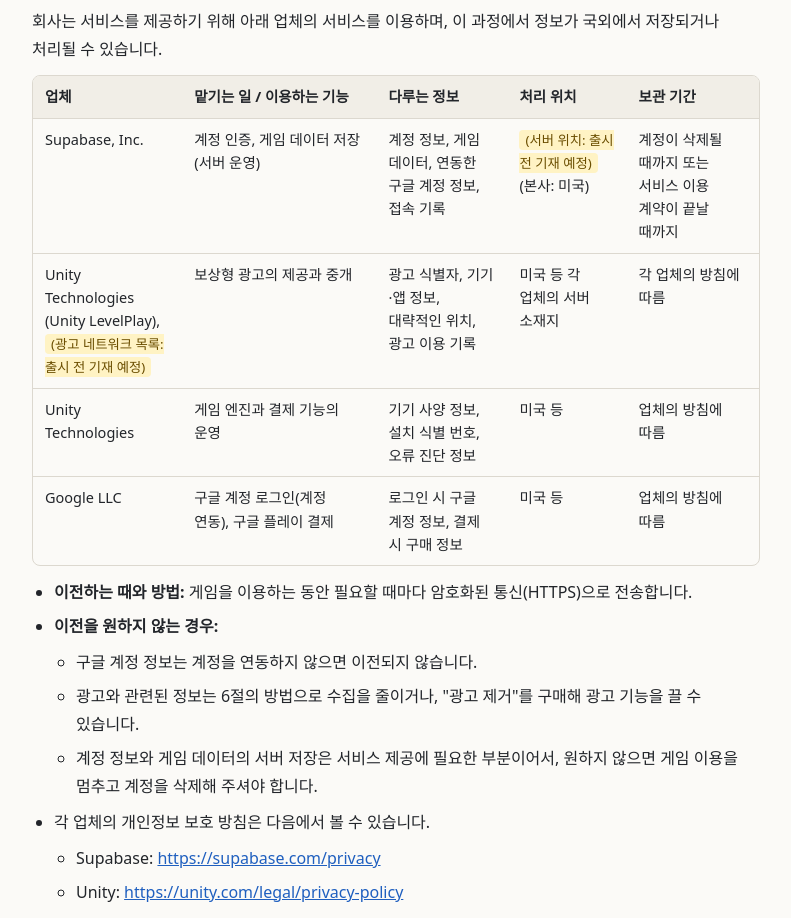
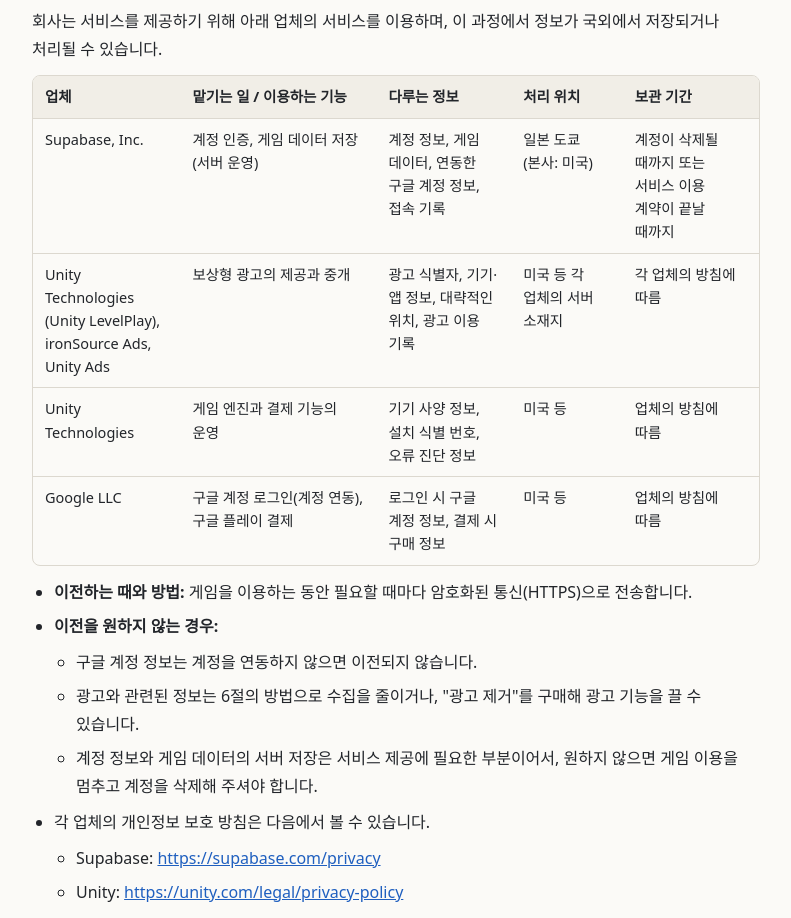
Before and after one commit to tmdrl2810-creator/tmdrl2810-creator.github.io, a plain HTML site: page privacy.html in a window 1280 px wide. Shown: the part 4403-5321 px from the top of the page, without its empty margins (244-1035 px from the left). Drawn offline with Linux system fonts and the light colour scheme.

Commit message:
Fill in server location and ad network list
Co-Authored-By: Claude Fable 5.2 <noreply@anthropic.com>

```diff
--- a/privacy.html
+++ b/privacy.html
@@ -186,8 +186,8 @@ footer { margin-top:48px; padding-top:16px; border-top:1px solid var(--line); co
 <div class="table"><table>
 <thead><tr><th>업체</th><th>맡기는 일 / 이용하는 기능</th><th>다루는 정보</th><th>처리 위치</th><th>보관 기간</th></tr></thead>
 <tbody>
-<tr><td>Supabase, Inc.</td><td>계정 인증, 게임 데이터 저장 (서버 운영)</td><td>계정 정보, 게임 데이터, 연동한 구글 계정 정보, 접속 기록</td><td><span class="todo">(서버 위치: 출시 전 기재 예정)</span> (본사: 미국)</td><td>계정이 삭제될 때까지 또는 서비스 이용 계약이 끝날 때까지</td></tr>
-<tr><td>Unity Technologies (Unity LevelPlay), <span class="todo">(광고 네트워크 목록: 출시 전 기재 예정)</span></td><td>보상형 광고의 제공과 중개</td><td>광고 식별자, 기기·앱 정보, 대략적인 위치, 광고 이용 기록</td><td>미국 등 각 업체의 서버 소재지</td><td>각 업체의 방침에 따름</td></tr>
+<tr><td>Supabase, Inc.</td><td>계정 인증, 게임 데이터 저장 (서버 운영)</td><td>계정 정보, 게임 데이터, 연동한 구글 계정 정보, 접속 기록</td><td>일본 도쿄 (본사: 미국)</td><td>계정이 삭제될 때까지 또는 서비스 이용 계약이 끝날 때까지</td></tr>
+<tr><td>Unity Technologies (Unity LevelPlay), ironSource Ads, Unity Ads</td><td>보상형 광고의 제공과 중개</td><td>광고 식별자, 기기·앱 정보, 대략적인 위치, 광고 이용 기록</td><td>미국 등 각 업체의 서버 소재지</td><td>각 업체의 방침에 따름</td></tr>
 <tr><td>Unity Technologies</td><td>게임 엔진과 결제 기능의 운영</td><td>기기 사양 정보, 설치 식별 번호, 오류 진단 정보</td><td>미국 등</td><td>업체의 방침에 따름</td></tr>
 <tr><td>Google LLC</td><td>구글 계정 로그인(계정 연동), 구글 플레이 결제</td><td>로그인 시 구글 계정 정보, 결제 시 구매 정보</td><td>미국 등</td><td>업체의 방침에 따름</td></tr>
 </tbody></table></div>
```
